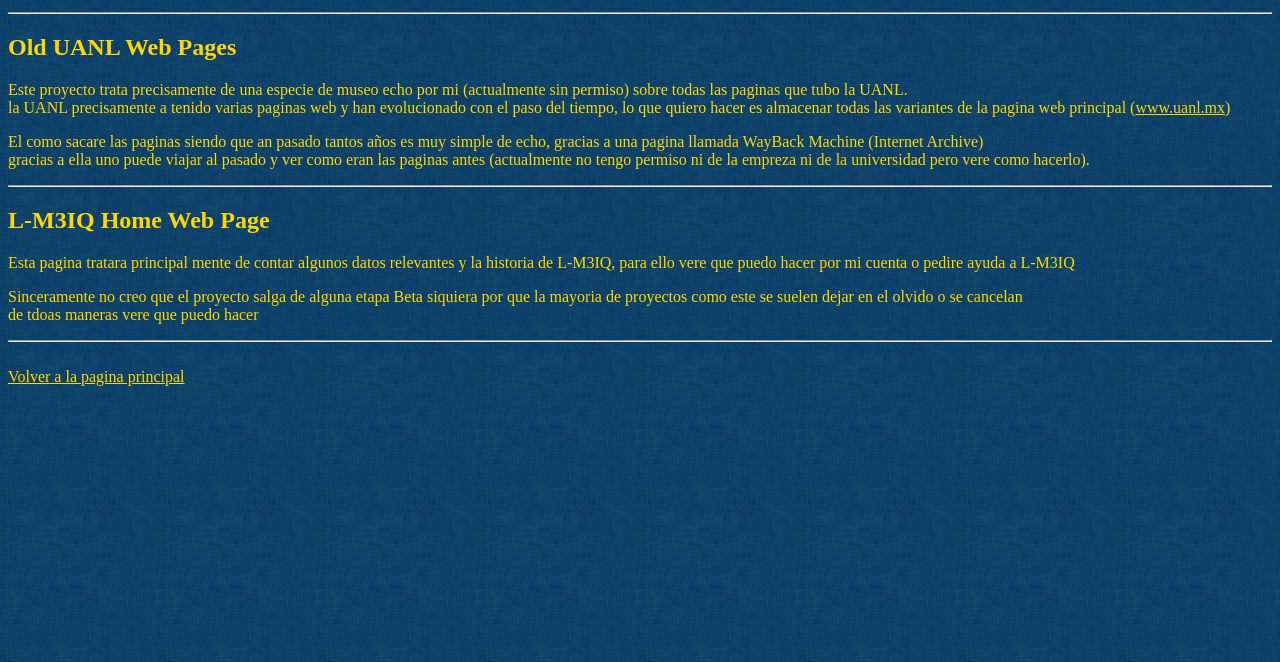
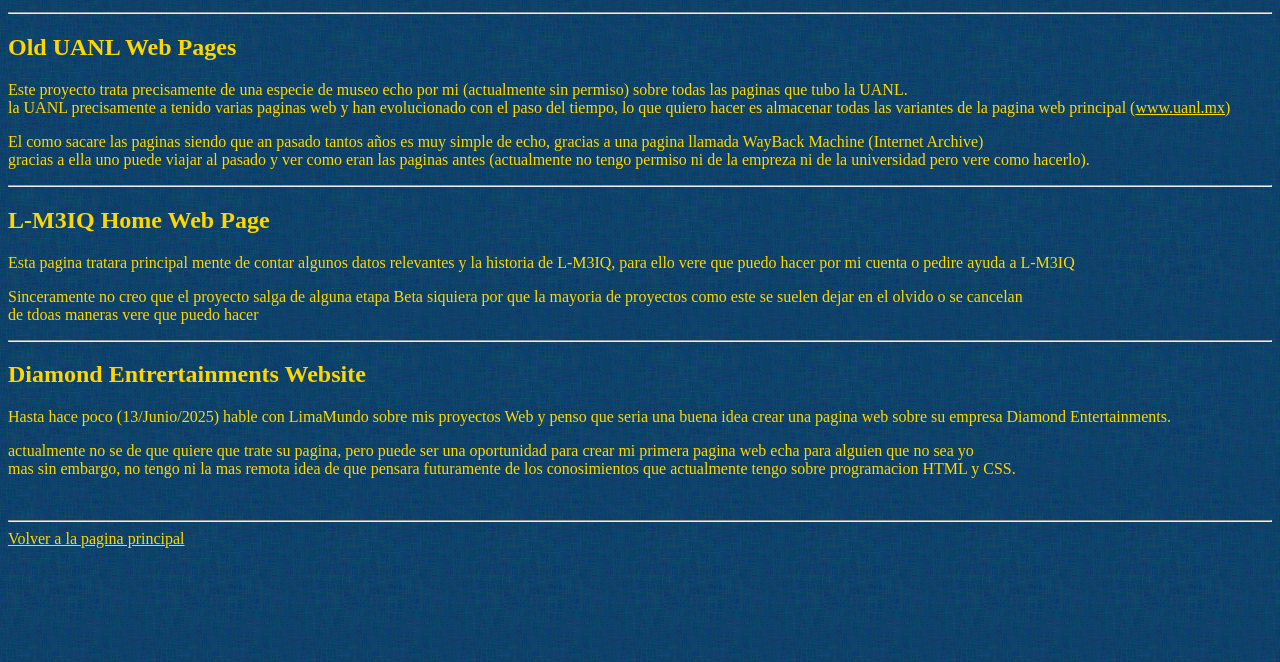
Before and after one commit to Eloyaso2008/eloyaso2008webpage, a plain HTML site: page acerca_de/acerca_de.html in a window 1280 px wide. Shown: the part 138-800 px from the top of the page. Drawn offline with Linux system fonts and the light colour scheme.

Commit message:
Add files via upload

```diff
--- a/acerca_de/acerca_de.html
+++ b/acerca_de/acerca_de.html
@@ -35,7 +35,18 @@
             Sinceramente no creo que el proyecto salga de alguna etapa Beta siquiera por que la mayoria de proyectos como este se suelen dejar en el olvido o se cancelan <br>
             de tdoas maneras vere que puedo hacer
         </p>
-        <hr> <br>
+        <hr>
+
+        <h2>Diamond Entrertainments Website</h2>
+        <p>
+            Hasta hace poco (13/Junio/2025) hable con LimaMundo sobre mis proyectos Web y penso que seria una buena idea crear una pagina web sobre su empresa Diamond Entertainments.
+        </p>
+
+        <p>
+            actualmente no se de que quiere que trate su pagina, pero puede ser una oportunidad para crear mi primera pagina web echa para alguien que no sea yo <br>
+            mas sin embargo, no tengo ni la mas remota idea de que pensara futuramente de los conosimientos que actualmente tengo sobre programacion HTML y CSS.
+        </p> <br>
+        <hr>
 
         <a class="volver" href="../index.html">Volver a la pagina principal</a>
     </body>
```
